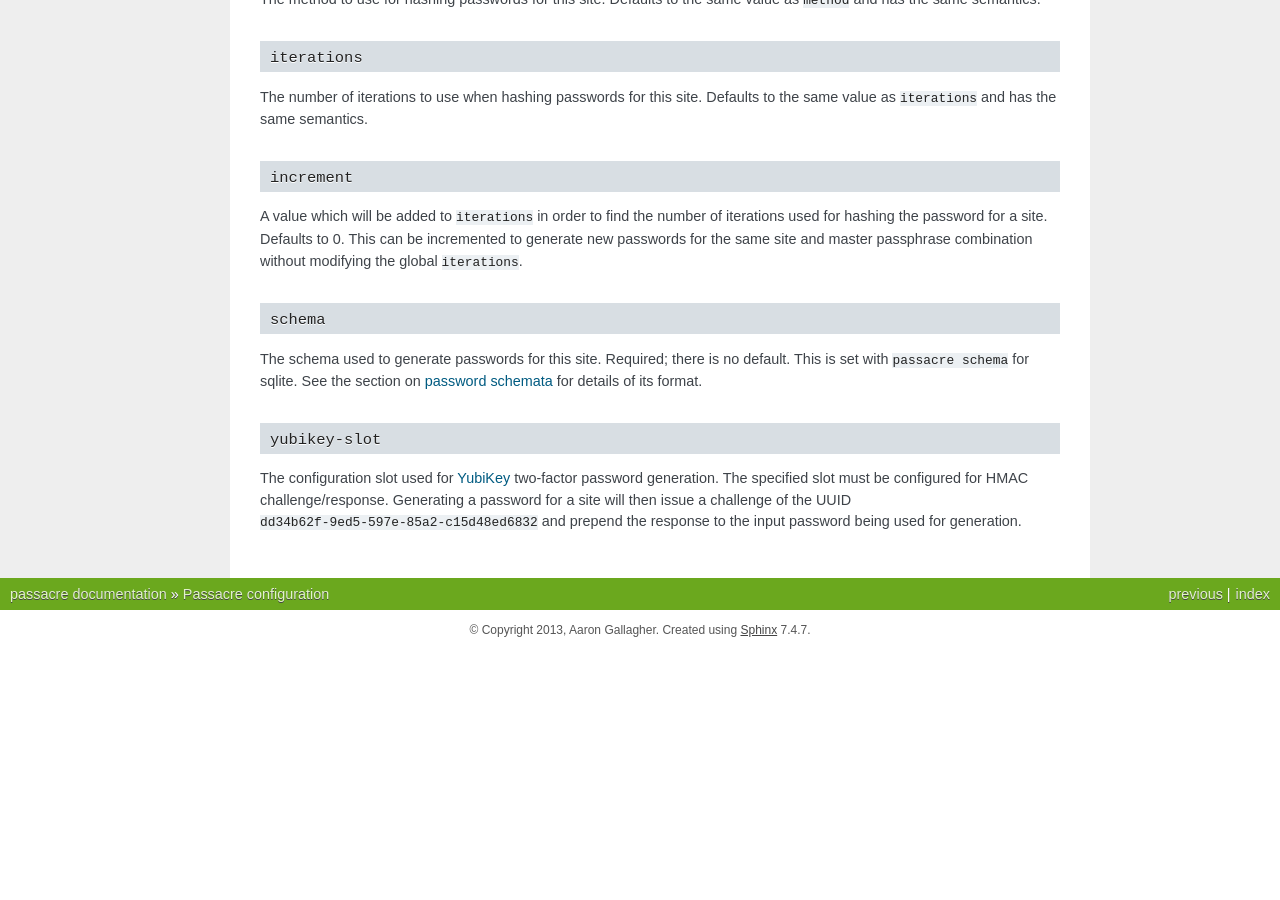
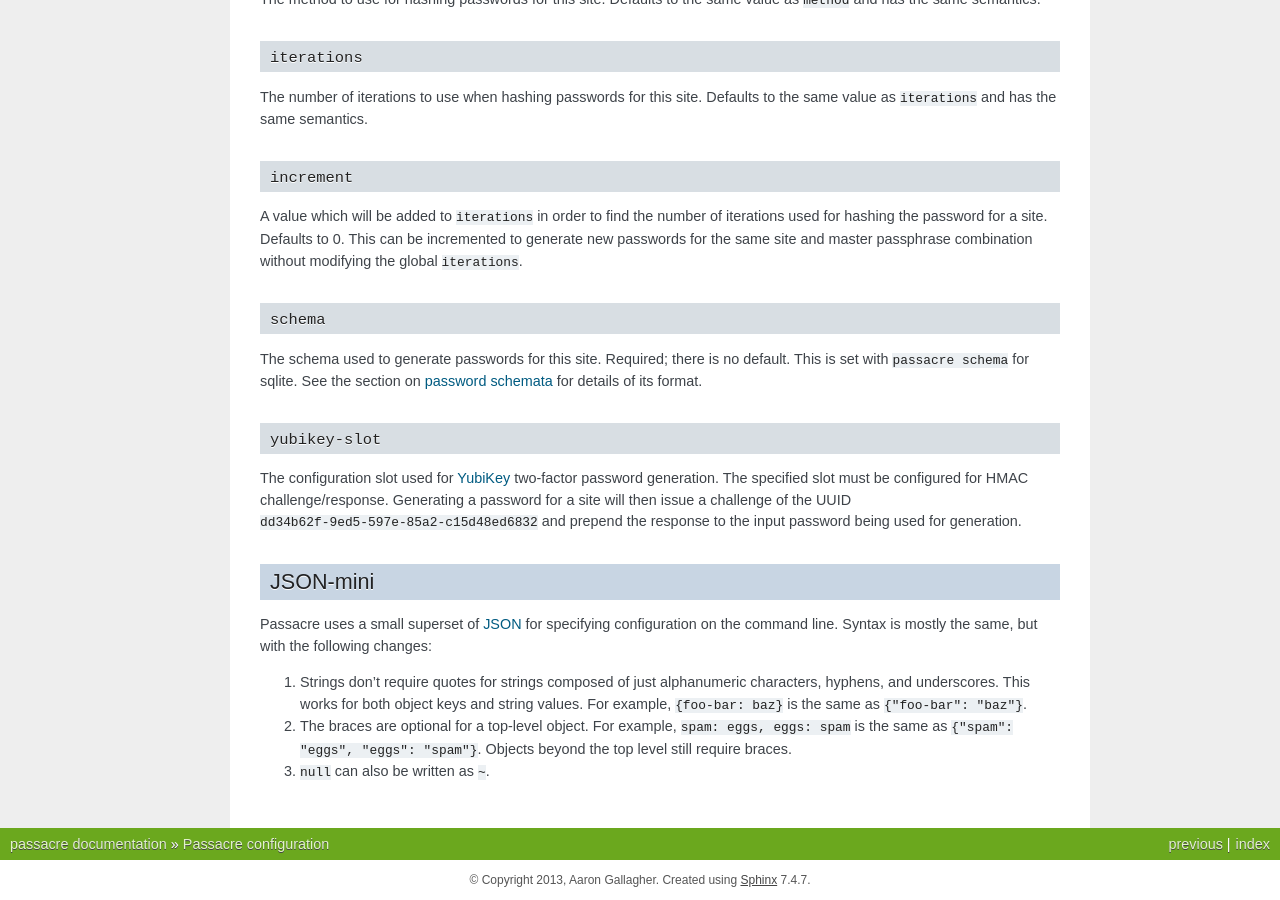
Before and after one commit to habnabit/passacre, a Sphinx documentation site: the page built from docs/config.rst, in a window 1280 px wide and 900 px high, scrolled down 1734 px. Built offline with Sphinx 7.4.7, drawn with Linux system fonts in a browser that asks for light colours; the version number could not be read and is left out; before the commit the page ends 2384 px from its top, so only the background shows below that.

Commit message:
Mention JSON-mini.

```diff
--- a/docs/config.rst
+++ b/docs/config.rst
@@ -144,6 +144,23 @@ password for a site will then issue a challenge of the UUID
 password being used for generation.
 
 
+JSON-mini
+---------
+
+Passacre uses a small superset of `JSON`_ for specifying configuration on the
+command line. Syntax is mostly the same, but with the following changes:
+
+1. Strings don't require quotes for strings composed of just alphanumeric
+   characters, hyphens, and underscores. This works for both object keys and
+   string values. For example, ``{foo-bar: baz}`` is the same as ``{"foo-bar":
+   "baz"}``.
+2. The braces are optional for a top-level object. For example, ``spam: eggs,
+   eggs: spam`` is the same as ``{"spam": "eggs", "eggs": "spam"}``. Objects
+   beyond the top level still require braces.
+3. ``null`` can also be written as ``~``.
+
+
 .. _cykeccak: https://crate.io/packages/cykeccak/
 .. _pyskein: https://crate.io/packages/pyskein/
 .. _YubiKey: http://www.yubico.com/
+.. _JSON: http://json.org/
```
